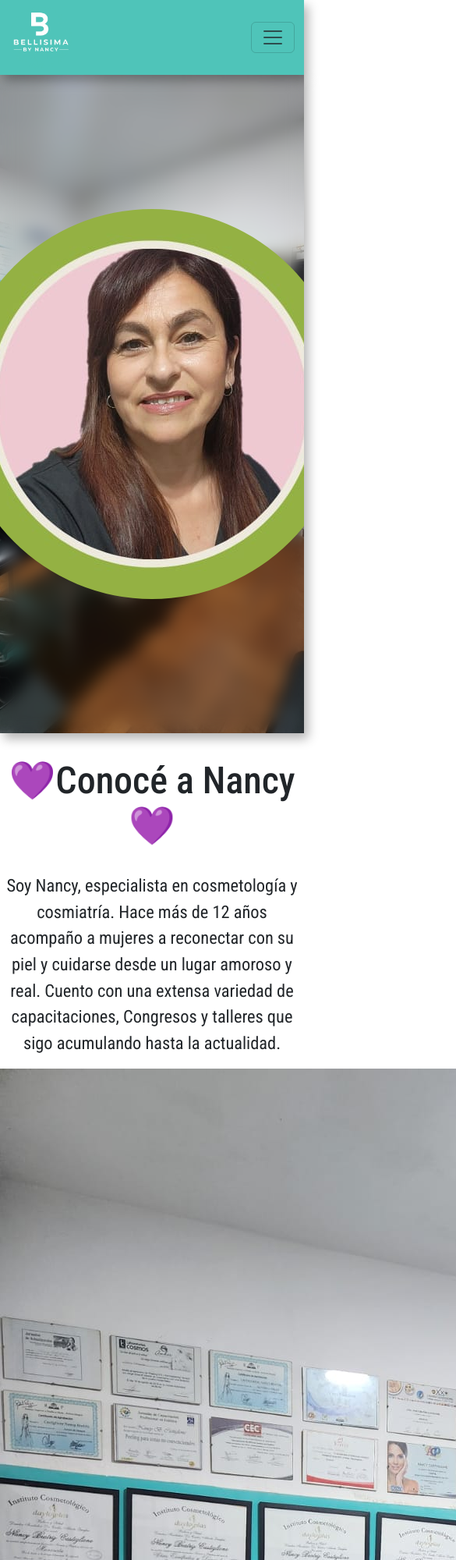
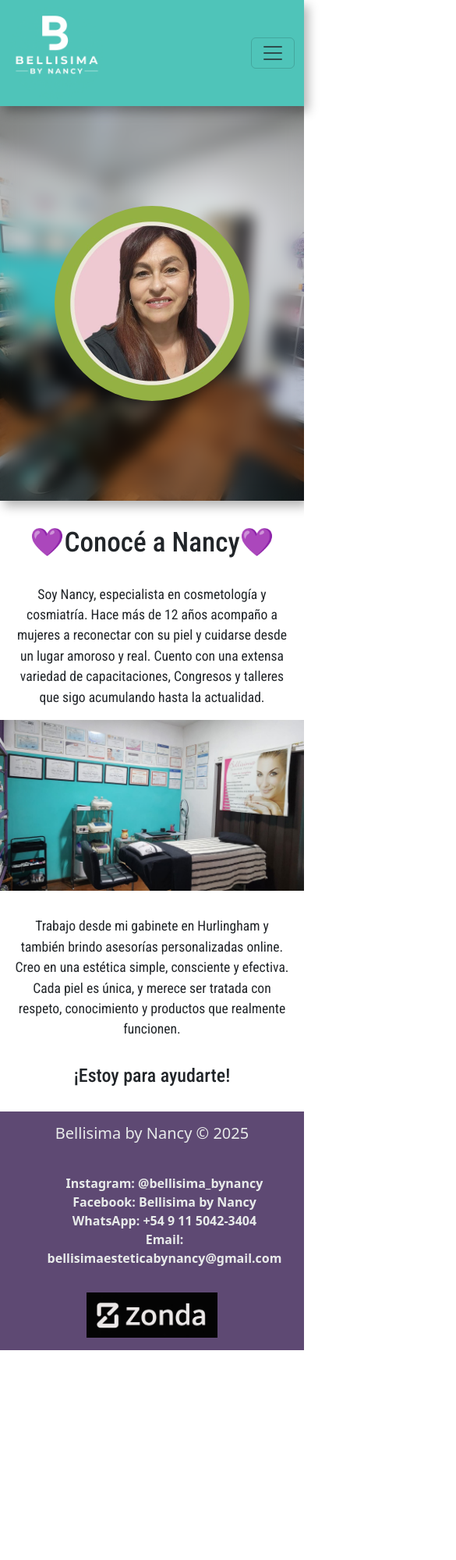
Before and after one commit to FedeBreme/Bellisima-by-nancy, a plain HTML site: page pages/sobreMi.html in a window 390 px wide. Shown: the top 2000 px of the page at 78% size, 585 px wide, since content can reach past the window. After the commit the page ends 1731 px from the top, so only its background shows below. Drawn offline with nearby package versions, Linux system fonts and the light colour scheme.

Commit message:
Proyecto Terminado

```diff
--- a/pages/sobreMi.html
+++ b/pages/sobreMi.html
@@ -62,7 +62,7 @@
             Soy Nancy, especialista en cosmetología y cosmiatría. Hace más de 12 años acompaño a mujeres a reconectar con su piel y cuidarse desde un lugar amoroso y real.
             Cuento con una extensa variedad de capacitaciones, Congresos y talleres que sigo acumulando hasta la actualidad.
         </p>
-        <img src="../images/estudio/estudio2.jpg">
+        <img src="../images/estudio/estudio2.jpeg" alt="Foto de los titulos de Nancy">
         <p>
             Trabajo desde mi gabinete en  Hurlingham y también brindo asesorías personalizadas online.
             Creo en una estética simple, consciente y efectiva. Cada piel es única, y merece ser tratada con respeto, conocimiento y productos que realmente funcionen.
@@ -87,5 +87,7 @@
             </div>
         </div>
     </footer>
+
+    <script src="https://cdn.jsdelivr.net/npm/bootstrap@5.3.3/dist/js/bootstrap.bundle.min.js"></script>
 </body>
 </html>
--- a/styles/sobreMi.css
+++ b/styles/sobreMi.css
@@ -124,6 +124,11 @@
     font-size: 2rem;
 }
 
+.biography img {
+    width: 1000px;
+    height: auto;
+}
+
 /*footer*/
 
 .footer {
@@ -186,3 +191,98 @@
 .imagen {
     width: 20vh;
 }
+
+@media (max-width: 768px) {
+
+    /* --- Banner principal --- */
+    .blur h1 {
+        font-size: 3rem;
+    }
+
+    .blur h3 {
+        font-size: 1.5rem;
+    }
+
+    .blur {
+        padding: 1.5rem;
+        border: 0.5rem solid #e8ebea;
+    }
+
+    /* --- Footer --- */
+    .flex-container {
+        flex-direction: column;
+        align-items: center;
+        text-align: center;
+        gap: 1rem;
+        padding: 1rem;
+    }
+
+    .flex-items {
+        width: 100%;
+    }
+
+    .flex-items img {
+        max-width: 100%;
+        height: auto;
+    }
+
+    /* --- Botón de contacto --- */
+    .contact-button {
+        width: 100%;
+        justify-content: center;
+        padding: 0.75rem 1rem;
+        font-size: 1rem;
+    }
+
+    /* --- Navbar --- */
+    .navbar-logo {
+        width: 120px;
+        height: auto;
+    }
+
+    .navbar-nav .nav-link {
+        text-align: center;
+        padding: 0.5rem 0;
+    }
+
+    /* --- baner --- */
+    .banner {
+        height: 60vh;
+    }
+
+    /* --- pick --- */
+    .pick img {
+        width: 250px;
+        height: auto;
+    }
+
+    /* --- biography --- */
+    .biography h1 {
+        font-size: 2.2rem;
+    }
+
+    .biography p {
+        font-size: 1.1rem;
+        padding: 0 1rem;
+    }
+
+    .biography h5 {
+        font-size: 1.5rem;
+    }
+
+    .biography img {
+        width: 100%;
+        max-width: 1000px;
+        height: auto;
+    }
+
+    /* Botón de contacto ancho completo, centrado */
+    .contact-button {
+        width: 100%;
+        justify-content: center;
+        padding: 0.75rem 1rem;
+        font-size: 1rem;
+        display: flex;
+        justify-content: center;
+    }
+}
```
Also changed, not shown: images/estudio/estudio2.jpeg (added), images/estudio/estudio2.jpg (deleted).
